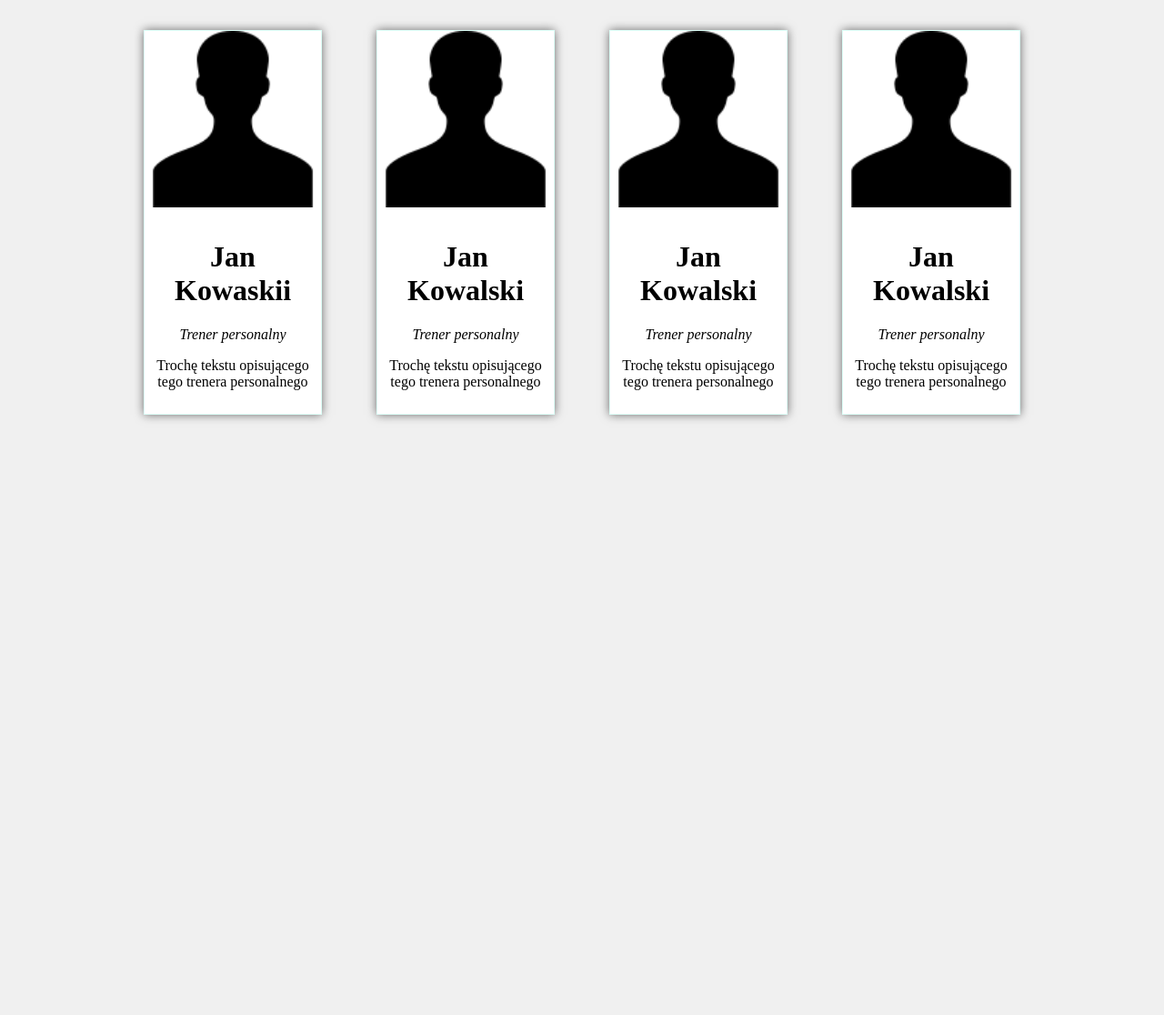
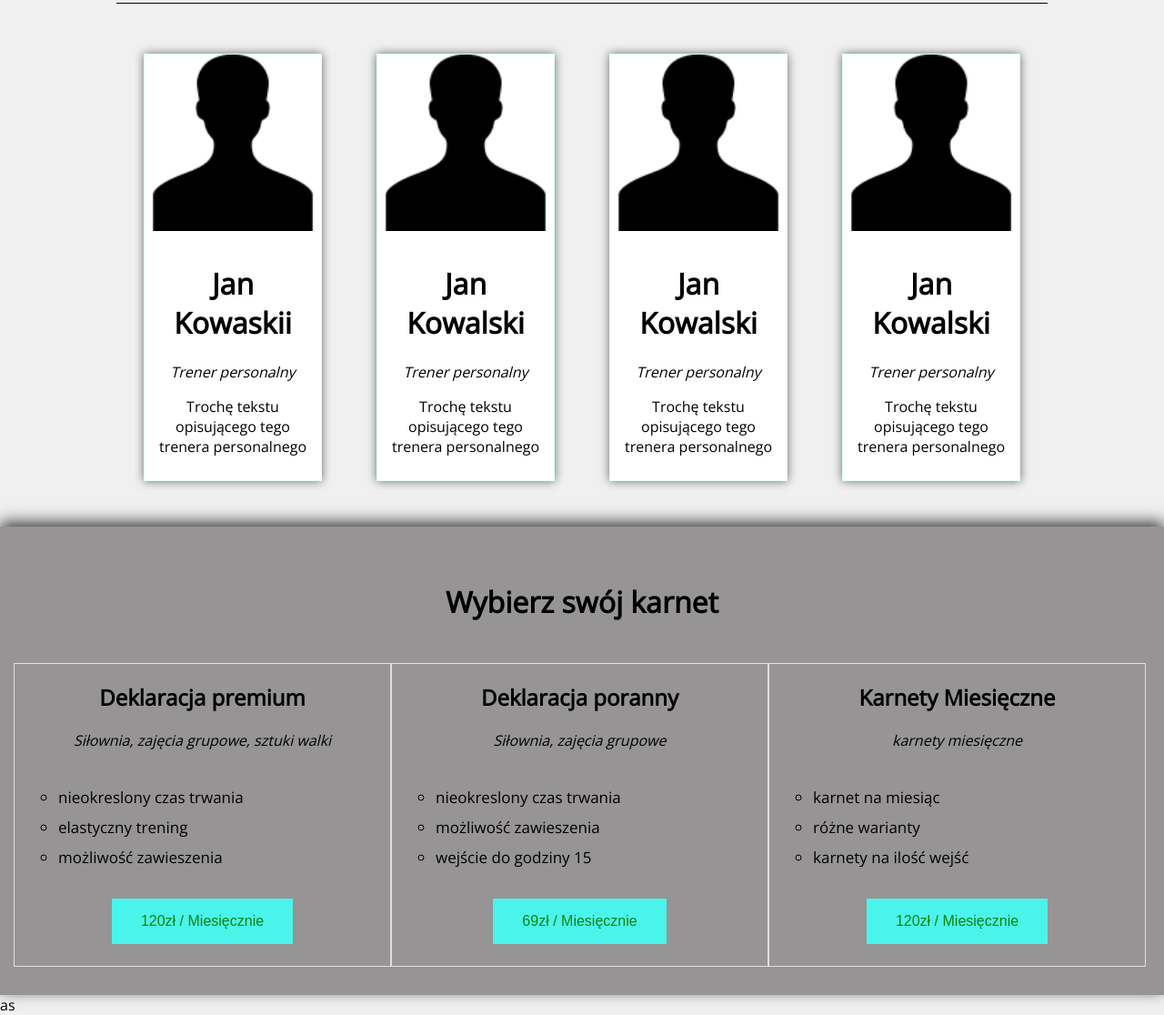
Before and after one commit to barthook/1.-responsive-web-, a plain HTML site: page index.html in a window 1280 px wide. Shown: the part 1070-2186 px from the top of the page at 91% size. Before the commit the page ends 1556 px from the top, so only its background shows below. Drawn offline with nearby package versions, Linux system fonts and the light colour scheme.

Commit message:
kontynuacja tworzenia strony

```diff
--- a/index.html
+++ b/index.html
@@ -8,13 +8,12 @@
 	<meta http-equiv="X-UA-Compatible" content="IE=edge, chrome=1" />
 	<title>Siłownia XYZ</title>
 
+	<link href="https://fonts.googleapis.com/css?family=Open+Sans&display=swap" rel="stylesheet">
 	<link href="style.css" rel="stylesheet" type="text/css" />
 
 
 </head>
 <body>
-<div id="container">
-
 <div id="naw">
 	<a href="#">Home </a>
 	<a href="#"> About </a>
@@ -28,6 +27,7 @@
 	<img src="photo/navimg.jpg" alt="Siłownia" style="width:100%"/>
 </div>
 
+<div id="container">
 	<div id="about">
 		<h1>Kilka słów o nas</h1>
 		<p>Lorem ipsum dolor sit amet, consectetur adipiscing elit, sed do eiusmod tempor incididunt ut labore et dolore magna aliqua. Neque vitae tempus quam pellentesque nec. Mattis rhoncus urna neque viverra justo nec ultrices dui sapien. Pulvinar sapien et ligula ullamcorper malesuada proin. Eu mi bibendum neque egestas congue quisque. Tristique senectus et netus et malesuada fames ac turpis egestas. Etiam erat velit scelerisque in dictum non consectetur a. Non enim praesent elementum facilisis leo. In nulla posuere sollicitudin aliquam ultrices sagittis orci a scelerisque. Dolor sit amet consectetur adipiscing elit pellentesque. Semper risus in hendrerit gravida. At erat pellentesque adipiscing commodo elit at. Nec feugiat in fermentum posuere urna nec tincidunt praesent. Donec pretium vulputate sapien nec sagittis aliquam malesuada bibendum arcu. Tempus egestas sed sed risus pretium quam vulputate dignissim suspendisse. A iaculis at erat pellentesque adipiscing commodo elit at imperdiet.</p>
@@ -82,8 +82,63 @@
 
 <!-- To później -->
 
-	<div id="opening"></div>
+	<div id="price">
+		<h1>Wybierz swój karnet</h1>
+		<div class="price_list">
+			<div class="price_list_tile">
+				<div class="price_list_tile_title">
+					<h2>Deklaracja premium</h2>
+					<i>Siłownia, zajęcia grupowe, sztuki walki</i>
+				</div>
+				<div class="price_list_tile_content">
+					<ul>
+						<li>nieokreslony czas trwania</li>
+						<li>elastyczny trening</li>
+						<li>możliwość zawieszenia</li>
+					</ul>
+				</div>
+				 <button class="price_list_tile_btn"> 120zł / Miesięcznie</button>
+			</div>
+		</div>
 
+		<div class="price_list">
+			<div class="price_list_tile">
+				<div class="price_list_tile_title">
+					<h2>Deklaracja poranny</h2>
+					<i>Siłownia, zajęcia grupowe</i>
+				</div>
+				<div class="price_list_tile_content">
+					<ul>
+						<li>nieokreslony czas trwania</li>
+						<li>możliwość zawieszenia</li>
+						<li>wejście do godziny 15</li>
+					</ul>
+				</div>
+				 <button class="price_list_tile_btn"> 69zł / Miesięcznie</button>
+			</div>
+		</div>
+
+		<div class="price_list">
+			<div class="price_list_tile">
+				<div class="price_list_tile_title">
+					<h2>Karnety Miesięczne</h2>
+					<i>karnety miesięczne</i>
+				</div>
+				<div class="price_list_tile_content">
+					<ul>
+						<li>karnet na miesiąc</li>
+						<li>różne warianty</li>
+						<li>karnety na ilość wejść</li>
+					</ul>
+				</div>
+				 <button class="price_list_tile_btn"> 120zł / Miesięcznie</button>
+			</div>
+		</div>
+
+			<div style="clear: both;"></div>
+	</div>
+
+	as
 	<div id="info"></div>
 
 	<div id="footer"></div>
--- a/style.css
+++ b/style.css
@@ -5,8 +5,13 @@
 body{
 	background-color: #f0f0f0;
 	margin: 0;
+	font-family: 'Open Sans', sans-serif;
 }
-
+#container{
+	width: 100%;
+	margin-left: auto;
+	margin-right: auto;
+}
 #naw{
 	background-color: #333;
 	padding: 14px;
@@ -47,8 +52,8 @@ body{
 }
 
 #about{
+	width: 80%;
 	margin-top: 35px;
-	width: 80%;
 	text-align: justify;
 	font-size: 17px;
 	line-height: 125%;
@@ -61,8 +66,8 @@ body{
 }
 
 #team{
+	width: 80%;
 	margin-top: 25px;
-	width: 80%;
 	margin-left: auto;
 	margin-right: auto;
 }
@@ -98,3 +103,86 @@ body{
 	padding: 10px;
 	text-align: center;
 }
+
+#opening{
+	margin-top: 30px;
+	padding: 35px;
+	border-top: 1px solid black;
+	border-bottom: 1px solid black;
+}
+
+#price{
+	width: 100%;
+	background-color: #969494;
+	width: 100%;
+	padding: 15px;
+	margin-top: 20px;
+	-webkit-box-shadow: 0px -5px 16px 0px rgba(0,0,0,0.75);
+	-moz-box-shadow: 0px -5px 16px 0px rgba(0,0,0,0.75);
+	box-shadow: 0px -5px 16px 0px rgba(0,0,0,0.75);
+}
+#price h1{
+	text-align: center;
+	padding: 25px;
+}
+
+.price_list{
+	float: left;
+	width: 33.2%;
+	padding: 0 8px;
+	border: 1px solid #e0dede;
+	margin-bottom: 16px;
+	transition: 0.5s;
+}
+
+.price_list:hover{
+	cursor: default;
+	background-color: #f0f0f0;
+	-webkit-box-shadow: 0px 0px 17px 0px rgba(0,0,0,0.75);
+	-moz-box-shadow: 0px 0px 17px 0px rgba(0,0,0,0.75);
+	box-shadow: 0px 0px 17px 0px rgba(0,0,0,0.75);
+	padding: 3px;
+	border: 1px solid #b7b7b7;
+	margin: 1px;
+}
+
+.price_list_tile{
+	text-align: center;
+	margin-bottom: 20px;
+}
+
+.price_list_tile_content{
+	margin-top: 40px;
+	margin-bottom: 30px;
+}
+.price_list_tile_content ul{
+	list-style-type: circle;
+	font-size: 17px;
+	text-align: left;
+}
+
+.price_list_tile_content ul li{
+	margin-bottom: 10px;
+}
+
+.price_list_tile_btn{
+	border: none;
+	background-color: #42fff5;
+	color: green;
+	padding: 16px 32px;
+	text-align: center;
+	font-size: 16px;
+	margin: 4px 2px;
+	opacity: 0.9;
+	transition: 0.3s;
+}
+
+.price_list_tile_btn:hover{
+	background-color: #3be5dc;
+	color: green;
+	cursor: pointer;
+	opacity: 1;
+	-webkit-box-shadow: 0px 0px 17px 0px rgba(0,0,0,0.75);
+	-moz-box-shadow: 0px 0px 17px 0px rgba(0,0,0,0.75);
+	box-shadow: 0px 0px 17px 0px rgba(0,0,0,0.75);
+}
```
Lines whose indentation alone changed are shown as unchanged.
